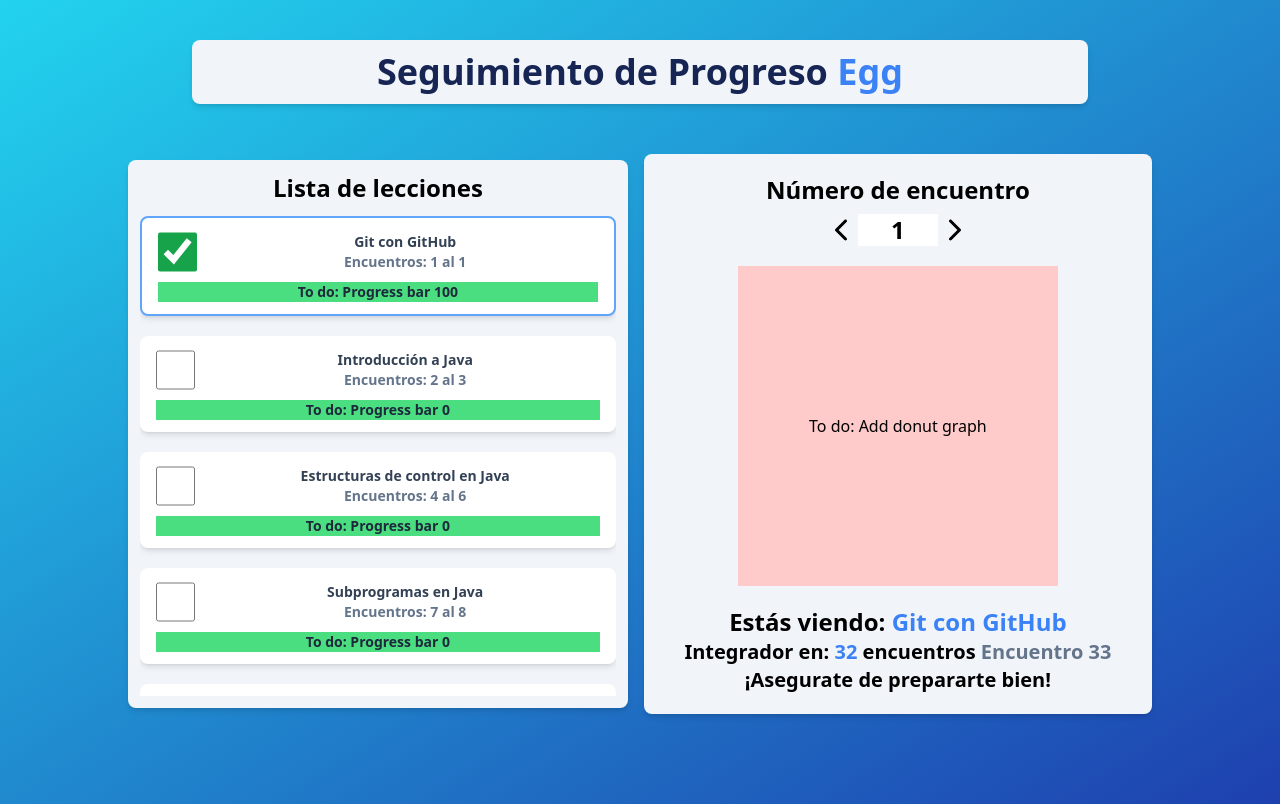
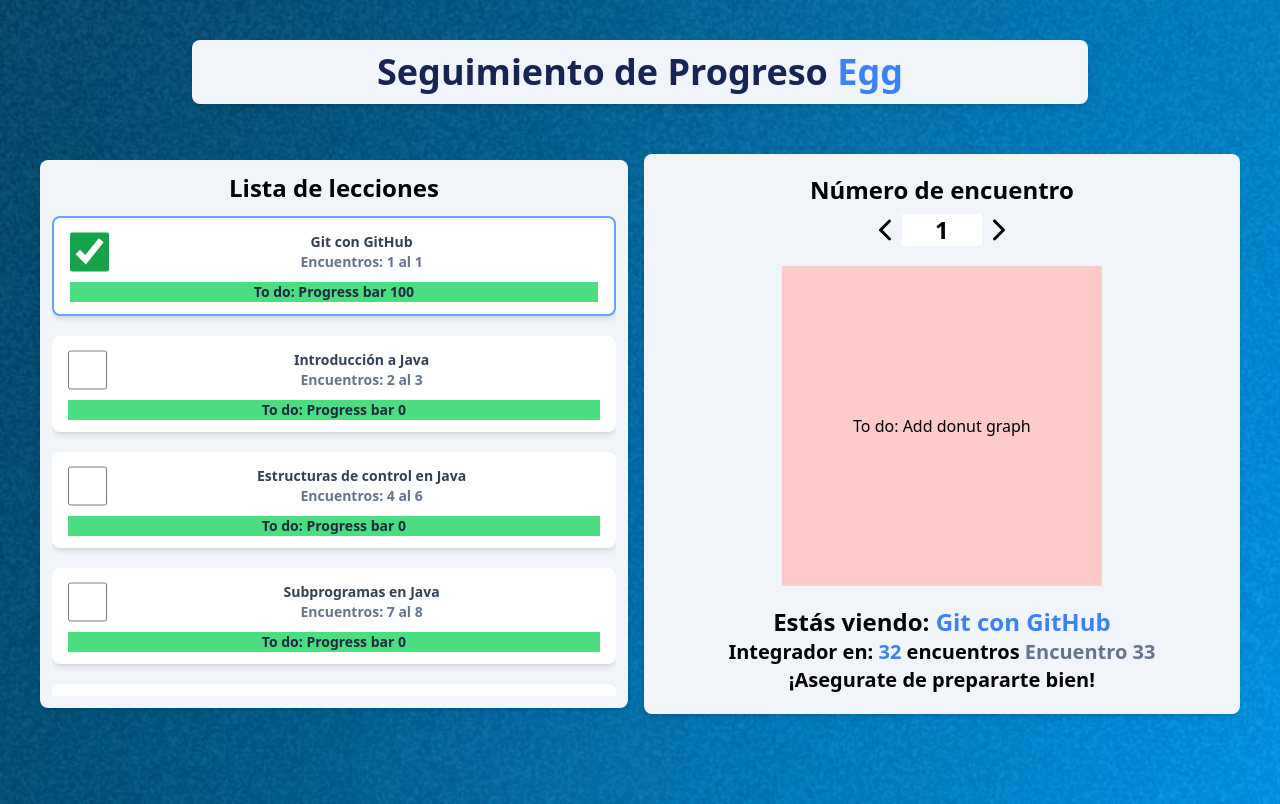
Before and after one commit to Sleepy-gogo/Courseflow-management, a React (Vite) app: page / in a window 1280 px wide. Built offline with nearby package versions, Linux system fonts and the light colour scheme.

Commit message:
Background now is the classic 'Egg home' image

```diff
--- a/src/App.jsx
+++ b/src/App.jsx
@@ -1,6 +1,7 @@
 import Stats from "./components/Stats";
 import LessonList from "./components/LessonList";
 import Container from "./components/Container";
+import backgroundImage from "./assets/egg_background.jpg";
 
 import useStoragedState from "./hooks/useStoragedState";
 
@@ -8,7 +9,14 @@
   const [encuentros, setEncuentros] = useStoragedState("encuentros", 1);
 
   return (
-    <div className="bg-gradient-to-br from-cyan-400 to-blue-800 min-h-screen h-full p-3 md:p-10">
+    <div
+      className="bg-gradient-to-br from-cyan-400 to-blue-800 min-h-screen h-full p-3 md:p-10"
+      style={{
+        backgroundImage: `url(${backgroundImage})`,
+        backgroundSize: "cover",
+        backgroundPosition: "center",
+      }}
+    >
       <header>
         <Container addons="w-full max-w-4xl">
           <h1 className="text-center font-bold text-xl sm:text-3xl md:text-4xl text-blue-950">
@@ -17,7 +25,7 @@
         </Container>
       </header>
       <main
-        className="flex flex-col-reverse gap-4 justify-end items-center lg:flex-row max-w-screen-lg mx-auto"
+        className="flex flex-col-reverse gap-4 justify-end items-center lg:flex-row max-w-screen-xl mx-auto"
         style={{ minHeight: "80vh" }}
       >
         <LessonList encuentros={encuentros} />
```
Also changed, not shown: src/assets/egg_background.jpg (added).
